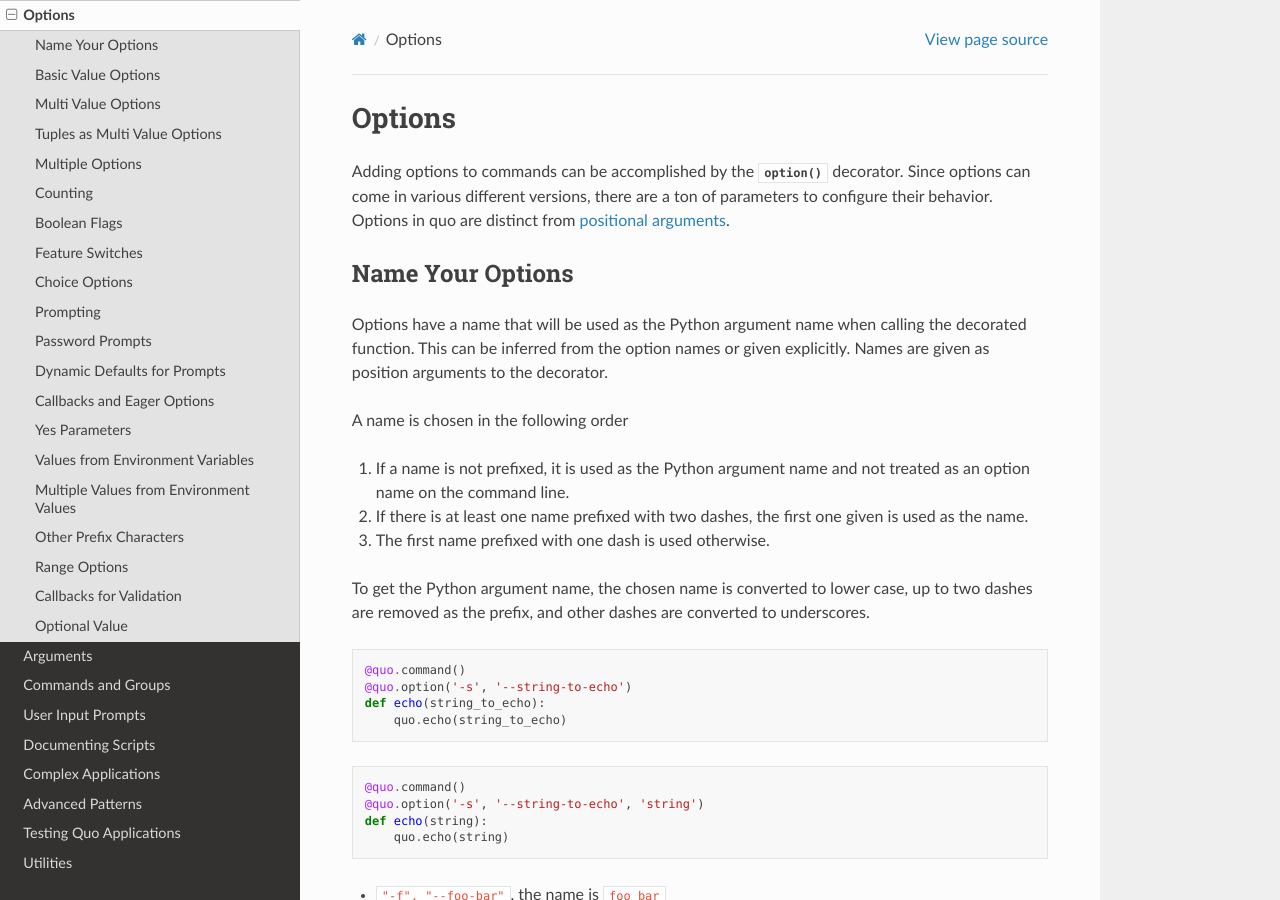
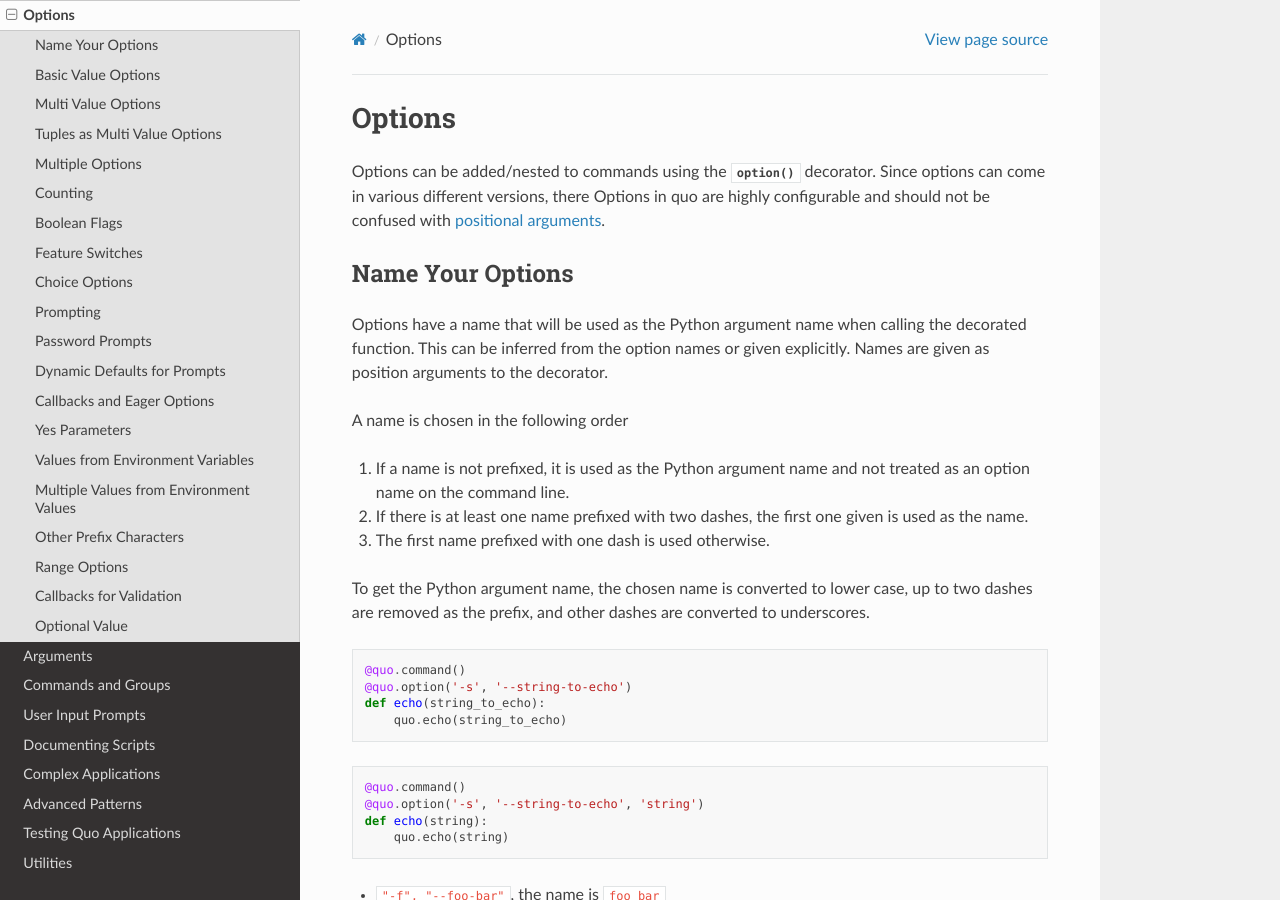
Before and after one commit to scalabli/quo, a Sphinx documentation site: the page built from docs/options.rst, in a window 1280 px wide and 900 px high. Built offline with Sphinx 7.4.7 and the Read the Docs theme 2.0.0, drawn with Linux system fonts in a browser that asks for light colours; pages that are not in the unit, such as notebooks, are missing from menus.

Commit message:
Update options.rst

```diff
--- a/docs/options.rst
+++ b/docs/options.rst
@@ -5,10 +5,8 @@ Options
 
 .. currentmodule:: quo
 
-Adding options to commands can be accomplished by the :func:`option`
-decorator.  Since options can come in various different versions, there
-are a ton of parameters to configure their behavior. Options in quo are
-distinct from :ref:`positional arguments <arguments>`.
+Options can be added/nested to commands using the :func:`option` decorator.  Since options can come in various different versions, there
+Options in quo are highly configurable and should not be confused with :ref:`positional arguments <arguments>`.
 
 Name Your Options
 -----------------
```
